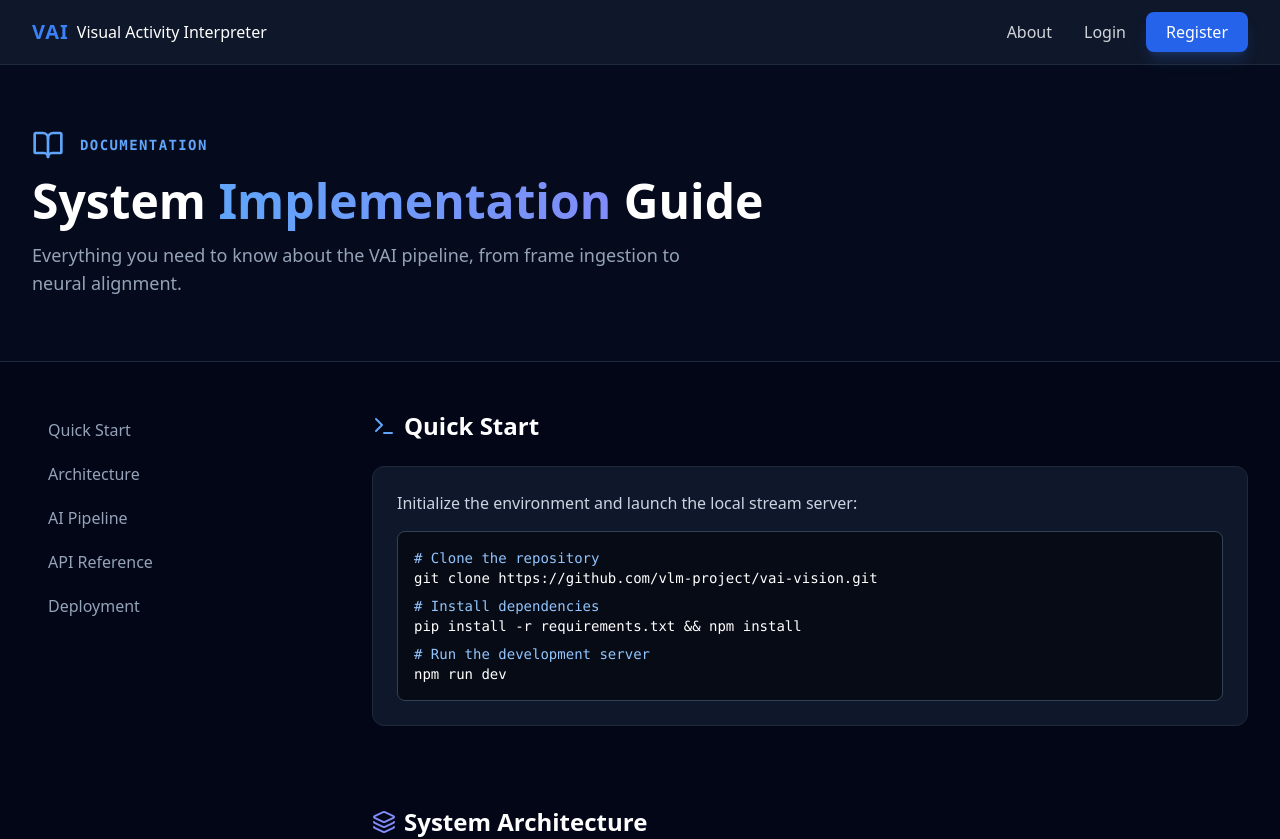
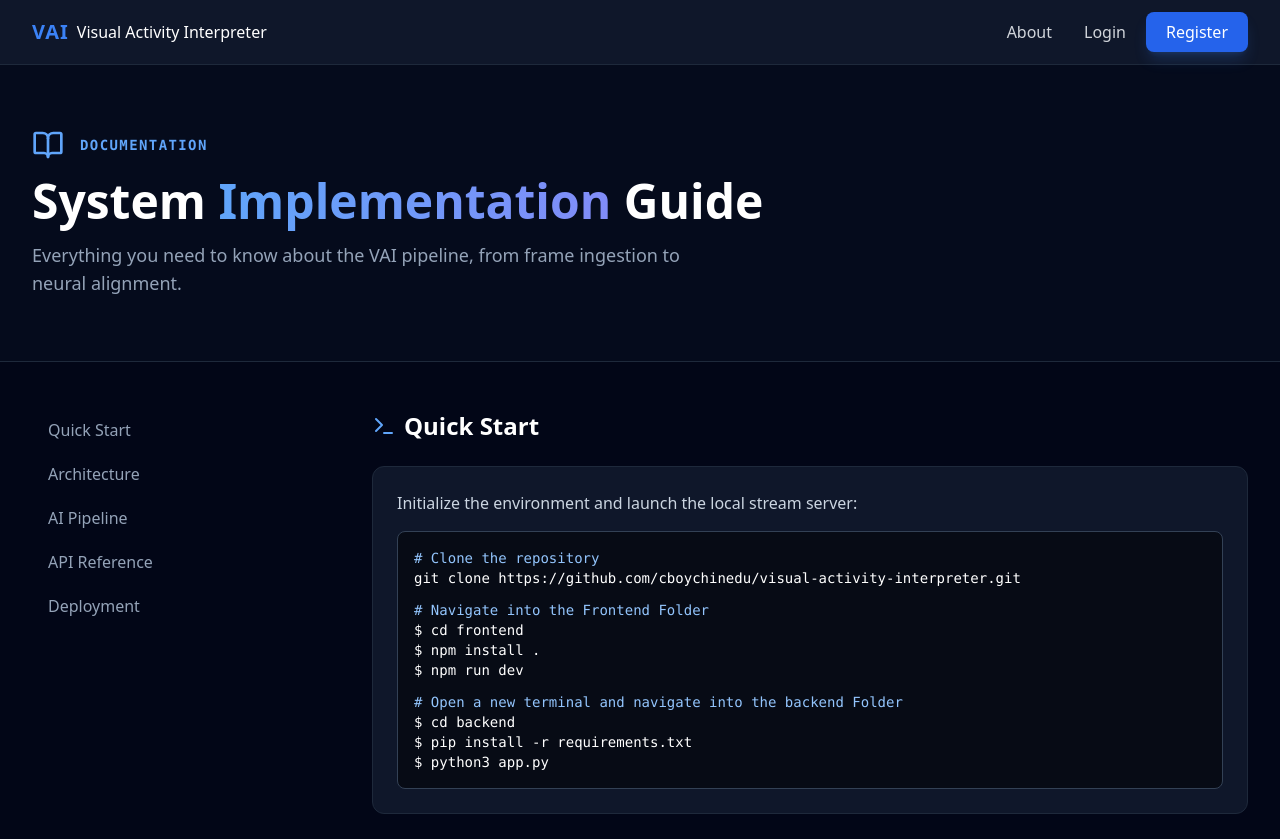
Before and after one commit to cboychinedu/visual-activity-interpreter, a React (Vite) app in the folder frontend/: page /docs in a window 1280 px wide. Shown: the top 839 px of the page. Built offline with nearby package versions, Linux system fonts and the light colour scheme; no server answers.

Commit message:
added some data to the docs route

```diff
--- a/frontend/src/Pages/DocsPage/DocsPage.jsx
+++ b/frontend/src/Pages/DocsPage/DocsPage.jsx
@@ -65,11 +65,17 @@ const DocsPage = () => {
                   <p className="mb-4 text-slate-300">Initialize the environment and launch the local stream server:</p>
                   <div className="bg-black/50 rounded-lg p-4 font-mono text-sm text-blue-300 border border-slate-700">
                     <p># Clone the repository</p>
-                    <p className="text-white">git clone https://github.com/vlm-project/vai-vision.git</p>
-                    <p className="mt-2"># Install dependencies</p>
-                    <p className="text-white">pip install -r requirements.txt && npm install</p>
-                    <p className="mt-2"># Run the development server</p>
-                    <p className="text-white">npm run dev</p>
+                    <p className="text-white">git clone https://github.com/cboychinedu/visual-activity-interpreter.git</p>
+                    <p className='mt-3'> # Navigate into the Frontend Folder </p>
+                    <p className='text-white'> $ cd frontend <br />
+                        $ npm install . <br />
+                        $ npm run dev
+                    </p>
+                    <p className='mt-3'> # Open a new terminal and navigate into the backend Folder </p>
+                    <p className='text-white'> $ cd backend <br />
+                        $ pip install -r requirements.txt <br />
+                        $ python3 app.py
+                    </p>
                   </div>
                 </div>
               </section>
```
